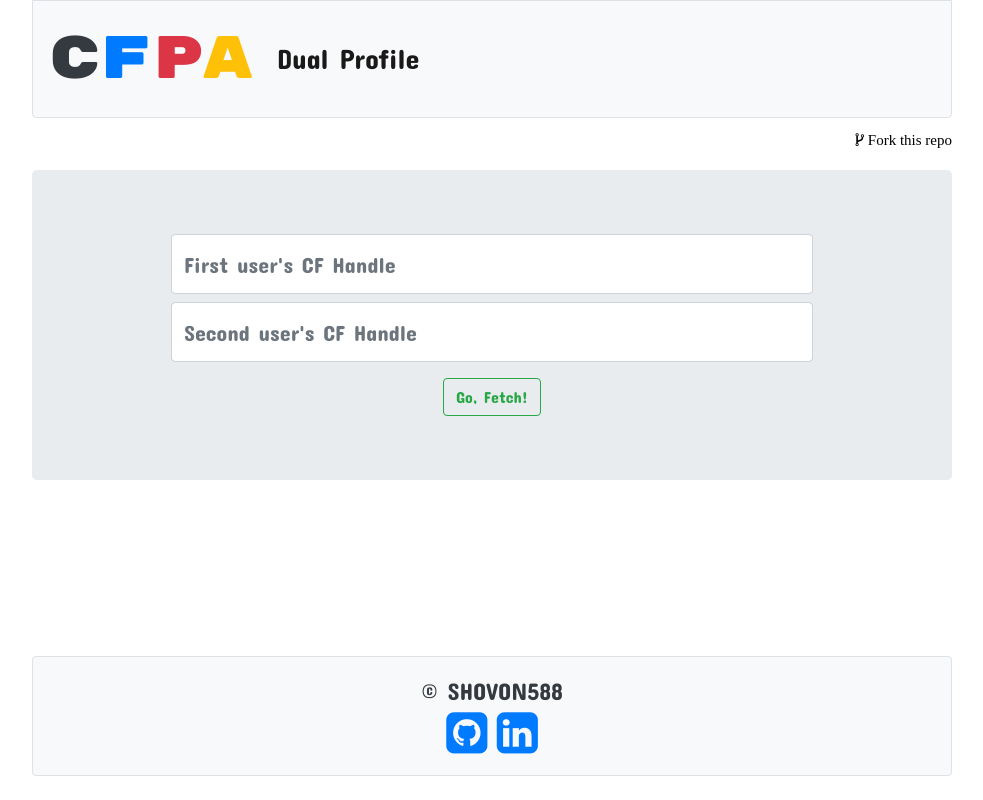
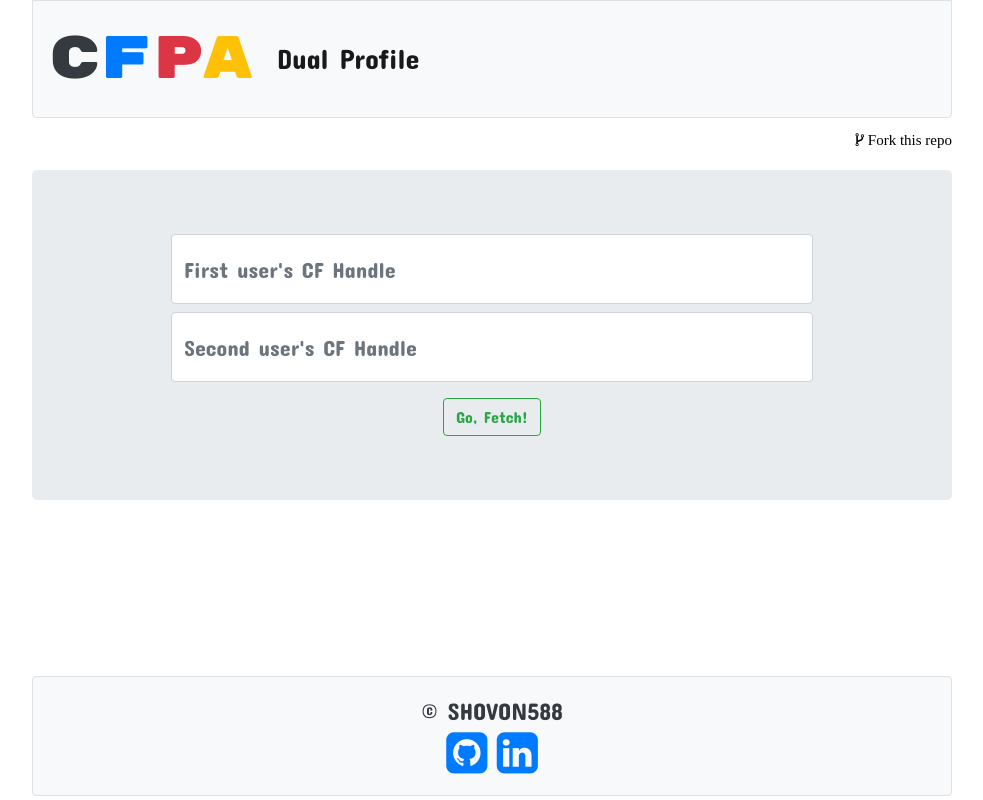
Before and after one commit to Shovon588/codeforces_profile_analyzer, a Django app: page /dual in a window 1280 px wide. Shown: the whole page, without its empty margins (148-1131 px from the left). Run offline with Django 3.2, Linux system fonts and the light colour scheme; some libraries are stand-ins or nearby versions.

Commit message:
Another try

```diff
--- a/cf_profile_analyzer/analyzer/static/css/master.css
+++ b/cf_profile_analyzer/analyzer/static/css/master.css
@@ -1,11 +1,6 @@
 body {
   font-family: 'Concert One', cursive;
   font-size: 1.5em;
-  min-width: 400px;
-}
-
-h1 {
-  color: red;
 }
 
 .big-brand{
@@ -14,7 +9,7 @@ h1 {
 }
 
 .input-form {
-  min-height: 60px;
+  min-height: 70px;
   font-size: 22px;
 }
 
--- a/cf_profile_analyzer/cf_profile_analyzer/settings.py
+++ b/cf_profile_analyzer/cf_profile_analyzer/settings.py
@@ -25,7 +25,7 @@ TEMP_DIR = os.path.join(BASE_DIR, 'templates')
 SECRET_KEY = '1+g%(exxnb#pwmaum-8ld*ih-mw_4=wihs-=4%2qnv&_2&+bi9'
 
 # SECURITY WARNING: don't run with debug turned on in production!
-DEBUG = True
+DEBUG = False
 
 ALLOWED_HOSTS = ['cfpa.pythonanywhere.com', '127.0.0.1']
 
```
